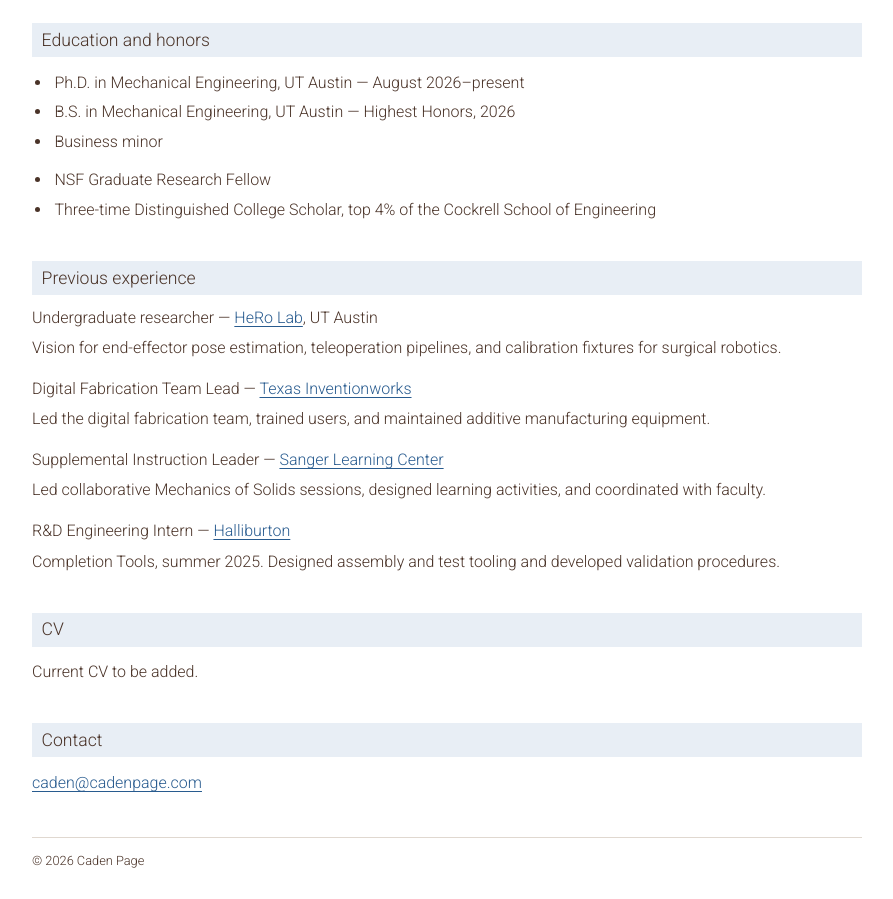
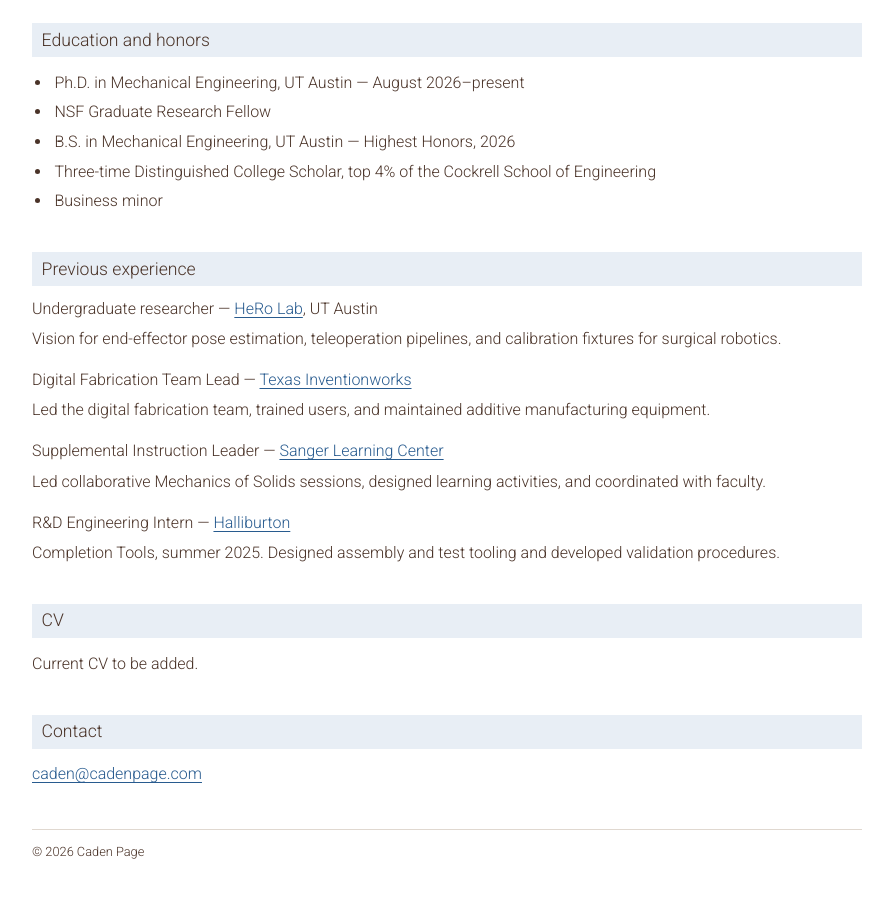
Before and after one commit to cadenpage/cadenpage.github.io, an Astro site: page / in a window 1280 px wide. Shown: the part 1622-2521 px from the top of the page, without its empty margins (279-1172 px from the left). Built offline with nearby package versions, Linux system fonts and the light colour scheme; Astro itself is replaced by a stand-in of ours.

Commit message:
Arrange education and honors in a single list

```diff
--- a/src/data/site.ts
+++ b/src/data/site.ts
@@ -15,13 +15,10 @@ export const interests = ['Robot learning', 'World models for control'];
 
 export const education = [
 	'Ph.D. in Mechanical Engineering, UT Austin — August 2026–present',
+	'NSF Graduate Research Fellow',
 	'B.S. in Mechanical Engineering, UT Austin — Highest Honors, 2026',
+	'Three-time Distinguished College Scholar, top 4% of the Cockrell School of Engineering',
 	'Business minor',
-];
-
-export const honors = [
-	'NSF Graduate Research Fellow',
-	'Three-time Distinguished College Scholar, top 4% of the Cockrell School of Engineering',
 ];
 
 export const undergraduateProjects = [
--- a/src/pages/index.astro
+++ b/src/pages/index.astro
@@ -1,7 +1,7 @@
 ---
 import Footer from '../components/Footer.astro';
 import NavBar from '../components/NavBar.astro';
-import { education, honors, interests, links, undergraduateProjects } from '../data/site';
+import { education, interests, links, undergraduateProjects } from '../data/site';
 import Layout from '../layouts/Layout.astro';
 ---
 
@@ -60,7 +60,6 @@ import Layout from '../layouts/Layout.astro';
 		<section id="education">
 			<h2>Education and honors</h2>
 			<ul>{education.map((item) => <li>{item}</li>)}</ul>
-			<ul>{honors.map((item) => <li>{item}</li>)}</ul>
 		</section>
 
 		<section id="experience">
```
